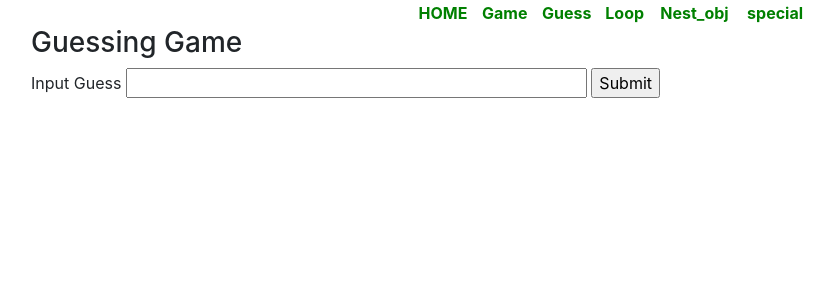
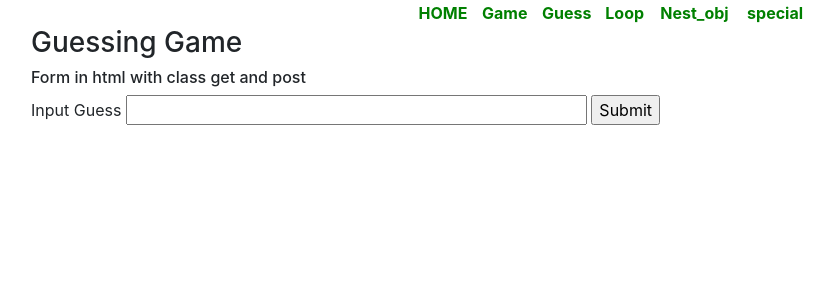
Before and after one commit to RabinPhaiju/Django-Projects, a Django app: page /templatee/guess/ in a window 1280 px wide. Shown: the top 300 px of the page, without its empty margins (54-888 px from the left). Run offline with Django 3.2, Linux system fonts and the light colour scheme; lists and menus that the app fills with data are empty; some libraries are stand-ins or nearby versions.

Commit message:
Added form comment

```diff
--- a/url_shortner/templatee/templates/templatee/guess.html
+++ b/url_shortner/templatee/templates/templatee/guess.html
@@ -1,6 +1,7 @@
 {% extends "templatee/base.html" %}
 {% block content %}
 <h3>Guessing Game</h3>
+<h6>Form in html with class get and post</h6>
 <form method="post">
     <p>
         <label for="guess">Input Guess</label>
```
